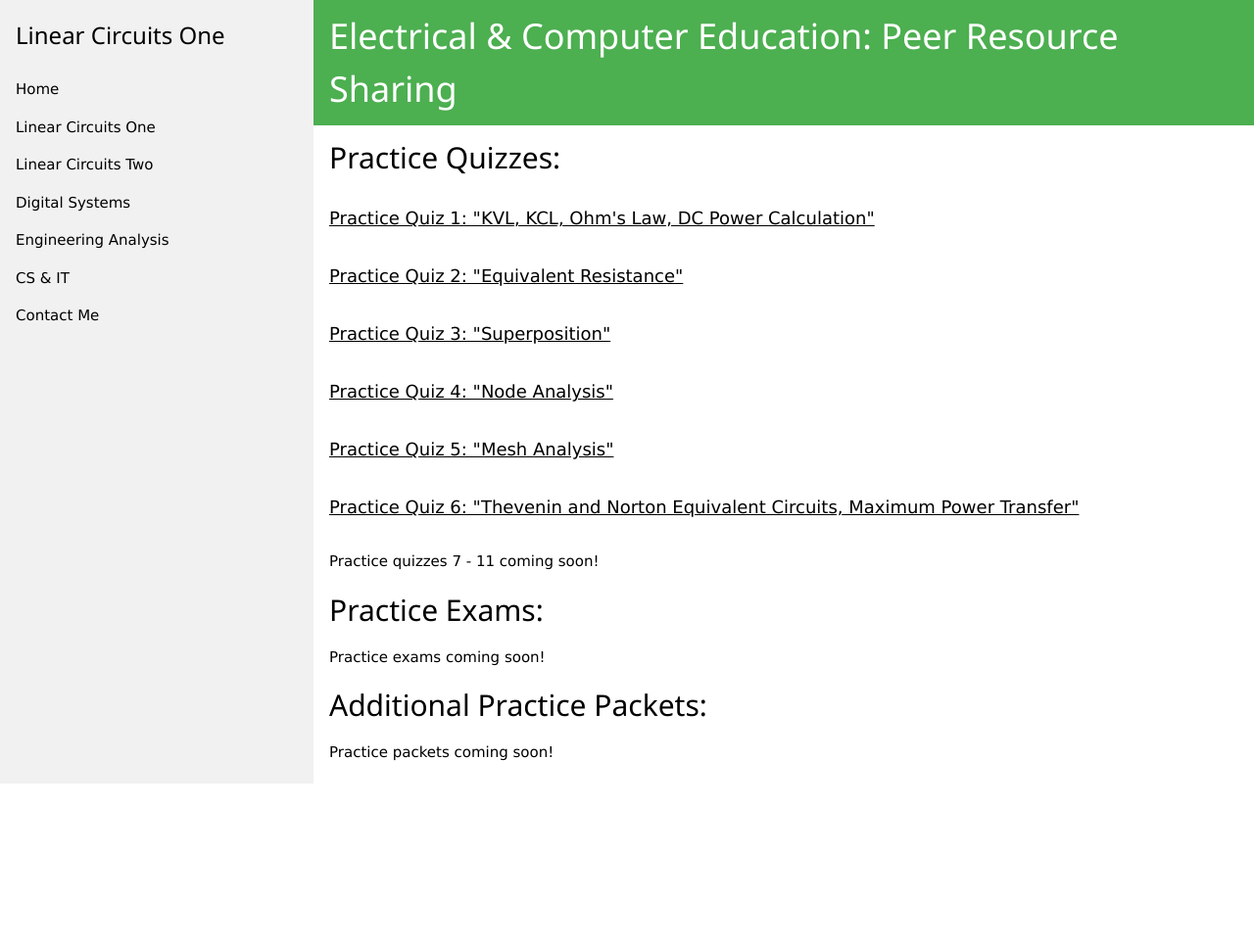
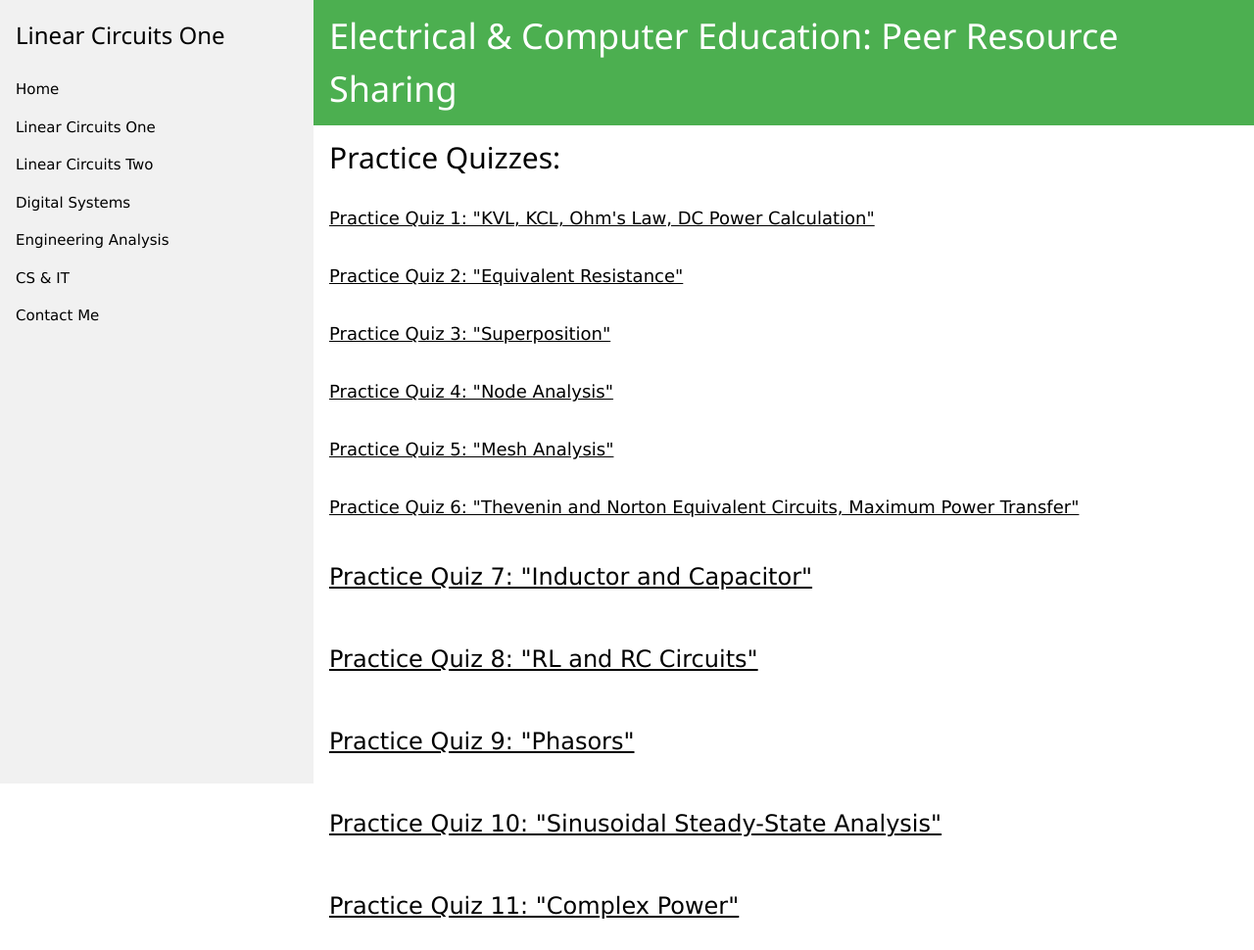
Before and after one commit to oatcat/ecedu, a plain HTML site: page practice-problems-lc-1.html in a window 1280 px wide. Shown: the top 970 px of the page at 98% size. Before the commit the page ends 800 px from the top, so only its background shows below. Drawn offline with Linux system fonts and the light colour scheme.

Commit message:
Revised and Added quizzes
Fixed formatting and added quizzes 7-11, may 8th 2025

```diff
--- a/practice-problems-lc-1.html
+++ b/practice-problems-lc-1.html
@@ -45,24 +45,21 @@
                 <div class="w3-padding-16">
                     <a class="w3-large" href="site-pdfs/quiz-6.pdf" target="_blank">Practice Quiz 6: "Thevenin and Norton Equivalent Circuits, Maximum Power Transfer"</a><br>
                 </div>
-                <p>Practice quizzes 7 - 11 coming soon!</p>
-                <!--
                 <div class="w3-padding-24">
-                    <a class="w3-xlarge" href="site-pdfs/sample.pdf" target="_blank">Practice Quiz 7: "Inductor and Capacitor"</a><br>
+                    <a class="w3-xlarge" href="site-pdfs/quiz-7.pdf" target="_blank">Practice Quiz 7: "Inductor and Capacitor"</a><br>
                 </div>
                 <div class="w3-padding-24">
-                    <a class="w3-xlarge" href="site-pdfs/sample.pdf" target="_blank">Practice Quiz 8: "RL and RC Circuits"</a><br>
+                    <a class="w3-xlarge" href="site-pdfs/quiz-8.pdf" target="_blank">Practice Quiz 8: "RL and RC Circuits"</a><br>
                 </div>
                 <div class="w3-padding-24">
-                    <a class="w3-xlarge" href="site-pdfs/sample.pdf" target="_blank">Practice Quiz 9: "Phasors"</a><br>
+                    <a class="w3-xlarge" href="site-pdfs/quiz-9.pdf" target="_blank">Practice Quiz 9: "Phasors"</a><br>
                 </div>
                 <div class="w3-padding-24">
-                    <a class="w3-xlarge" href="site-pdfs/sample.pdf" target="_blank">Practice Quiz 10: "Sinusoidal Steady-State Analysis"</a><br>
+                    <a class="w3-xlarge" href="site-pdfs/quiz-10.pdf" target="_blank">Practice Quiz 10: "Sinusoidal Steady-State Analysis"</a><br>
                 </div>
                 <div class="w3-padding-24">
-                    <a class="w3-xlarge" href="site-pdfs/sample.pdf" target="_blank">Practice Quiz 11: "Complex Power"</a><br>
+                    <a class="w3-xlarge" href="site-pdfs/quiz-11.pdf" target="_blank">Practice Quiz 11: "Complex Power"</a><br>
                 </div>
-                -->
                 <h2>Practice Exams:</h2>
                 <p>Practice exams coming soon!</p>
                 <h2>Additional Practice Packets:</h2>
```
Also changed, not shown: 11 other files.
